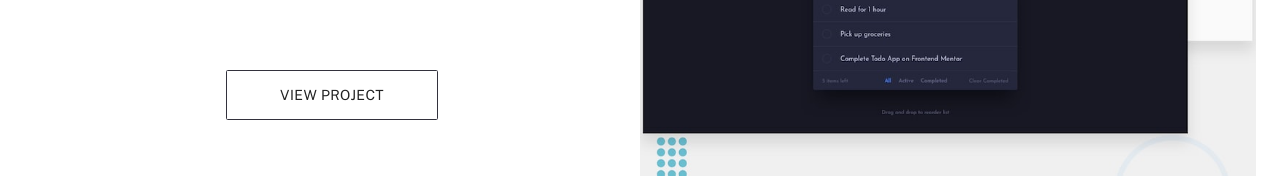
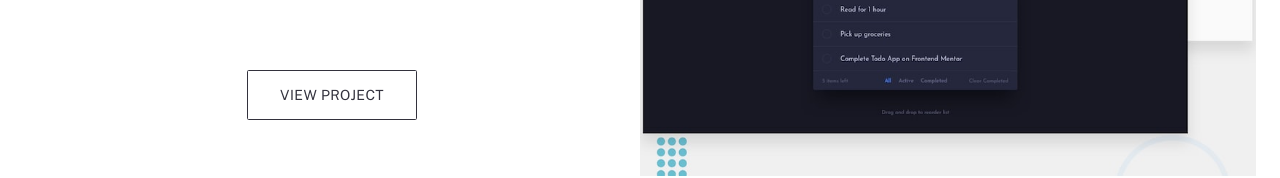
Before and after one commit to Medici305/portfolio, a React (Create React App) app: page /portfolio in a window 1280 px wide. Shown: the part 504-682 px from the top of the page. Built offline with nearby package versions, Linux system fonts and the light colour scheme; a web font is replaced by a local one.

Commit message:
11.3 Fix project page link.

```diff
--- a/src/pages/Portfolio.js
+++ b/src/pages/Portfolio.js
@@ -1,6 +1,7 @@
 import React from "react";
 import styled from "styled-components";
 import { motion } from "framer-motion";
+import { Link } from "react-router-dom";
 import { pageAnimation } from "../Animation";
 import { makeStyles } from "@material-ui/core/styles";
 import Grid from "@material-ui/core/Grid";
@@ -44,7 +45,6 @@ const useStyles = makeStyles((theme) => ({
     },
   },
   button: {
-    width: "50%",
     padding: ".75rem 2rem",
     borderRadius: ".1rem",
     background: "transparent",
@@ -94,13 +94,11 @@ const Portfolio = ({ siteInfo, setSiteInfo }) => {
               <div className="line"></div>
               <h2 className={classes.title}>{site.name}</h2>
               <p>{site.description}</p>
-              <Button
-                href={site.link}
-                variant="contained"
-                className={classes.button}
-              >
-                view Project
-              </Button>
+              <Link to={site.link}>
+                <Button variant="contained" className={classes.button}>
+                  view Project
+                </Button>
+              </Link>
               <div className="line"></div>
             </Grid>
             <Grid item className={classes.image} xs={12} md={4} lg={6}>
```
